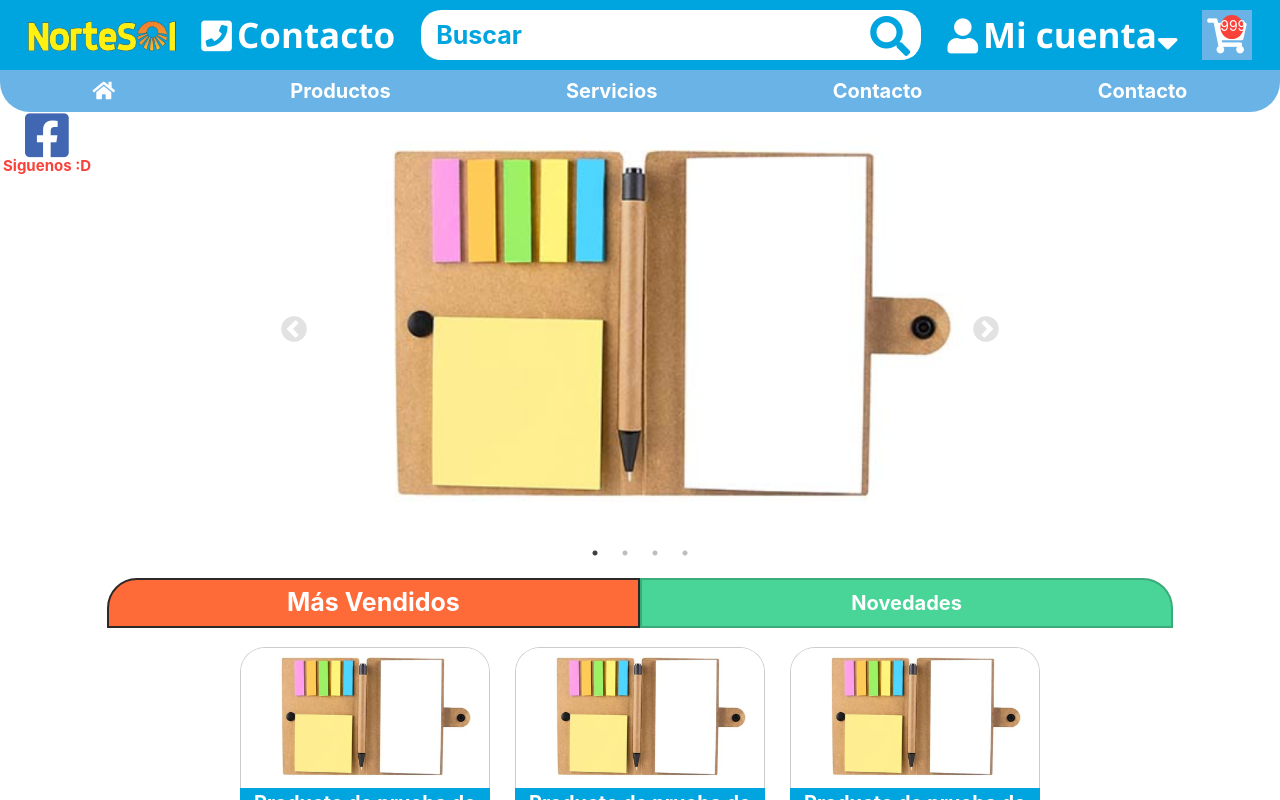
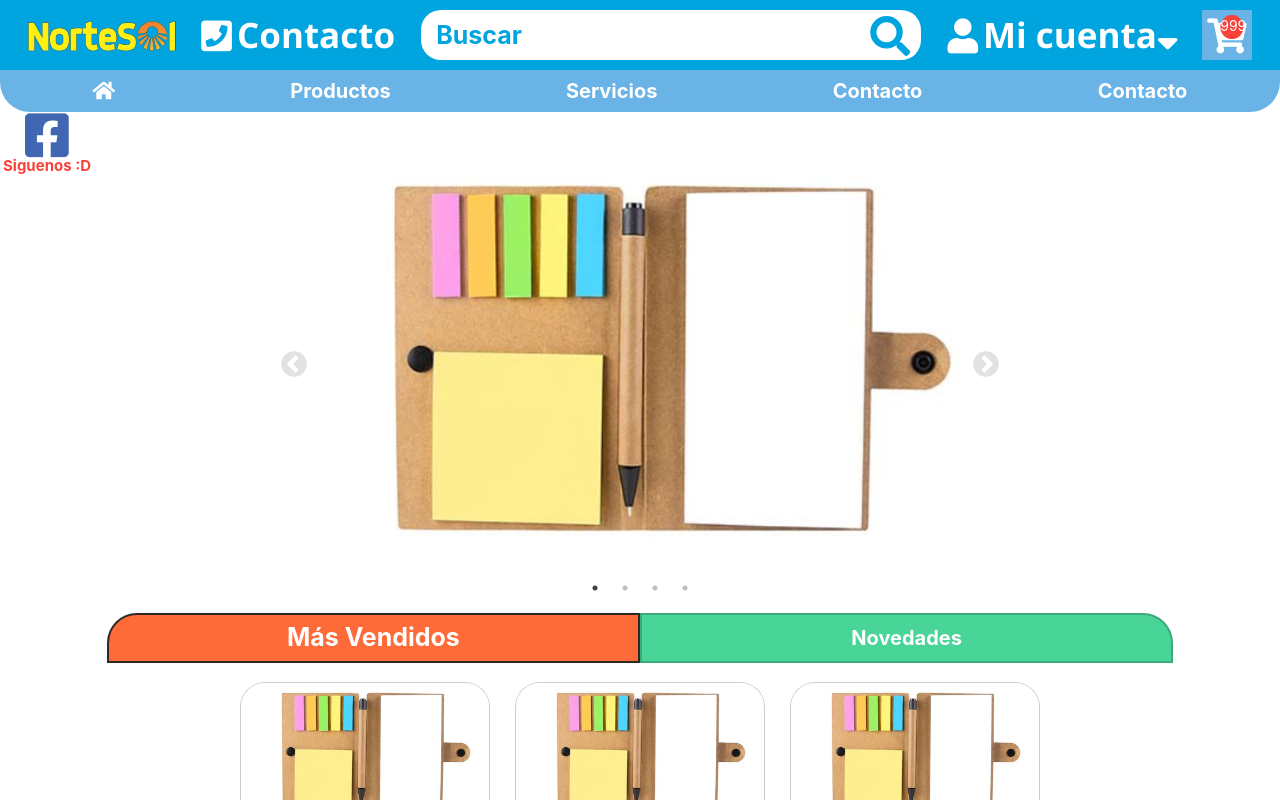
Before and after one commit to MilzCode/nortesol, a Next.js app: page / in a window 1280 px wide. Shown: the top 800 px of the page. Built offline with nearby package versions, Linux system fonts and the light colour scheme.

Commit message:
feat: textinvisible class

```diff
--- a/pages/index.tsx
+++ b/pages/index.tsx
@@ -14,6 +14,7 @@ const Home: NextPage = () => {
         <meta name="Descripcion" content="Libreria nortesol" />
         <link rel="icon" href="/favicon.ico" />
       </Head>
+      <h1 className="TEXTINVISIBLE">Libreria Nortesol Pagina principal</h1>
       <Destacados />
       <Siguenos />
       <div className="d-flex flex-wrap justify-content-center align-items-center ml-5 mr-5">
--- a/styles/variables.scss
+++ b/styles/variables.scss
@@ -69,3 +69,7 @@ $SegoeUi: "Segoe UI", "Roboto", "Oxygen", "Ubuntu", "Cantarell", "Fira Sans",
   user-select: none; /* Non-prefixed version, currently
                                   supported by Chrome and Opera */
 }
+//TEXTINVISIBLE sirve para que un texto no aparezca en pantalla (esto puede servir por temas de SEO)
+.TEXTINVISIBLE {
+  text-indent: -9999px;
+}
```
